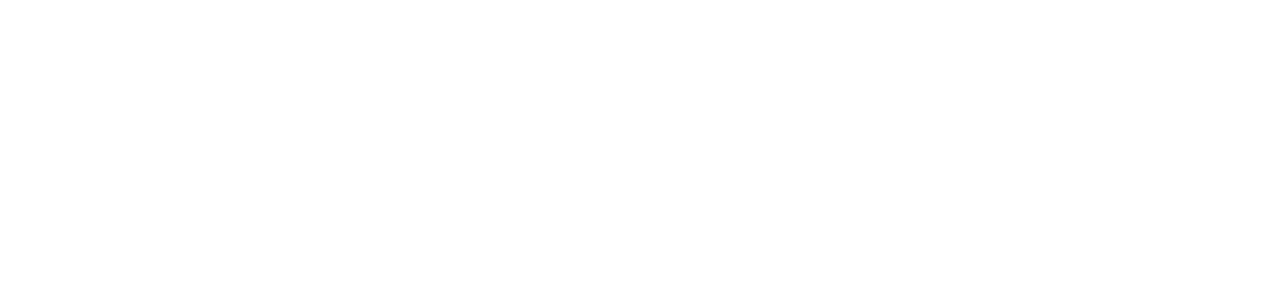
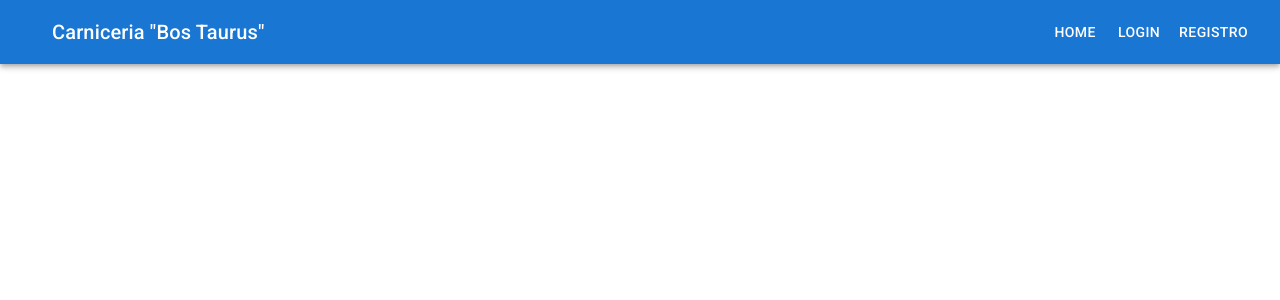
Before and after one commit to blicsi/TP3-curso-React, a React (Create React App) app in the folder tp3_pablo_gross_ferico_escobar/: page / in a window 1280 px wide. Shown: the top 300 px of the page. Built offline with nearby package versions, Linux system fonts and the light colour scheme.

Commit message:
version 0.1.5 maquetado hecho

```diff
--- a/tp3_pablo_gross_ferico_escobar/src/componentes/navbar.js
+++ b/tp3_pablo_gross_ferico_escobar/src/componentes/navbar.js
@@ -1,8 +1,41 @@
+import * as React from 'react';
+import AppBar from '@mui/material/AppBar';
+import Box from '@mui/material/Box';
+import Toolbar from '@mui/material/Toolbar';
+import Typography from '@mui/material/Typography';
+import Button from '@mui/material/Button';
+import IconButton from '@mui/material/IconButton';
+import { Link } from "react-router-dom";
+
 const Navbar = () => {
+
+    function handleButtononClicl(){
+
+    }
+
     return (
         <>
+        <Box sx={{ flexGrow: 1 }}>
+            <AppBar position="static" >
+            <Toolbar>
+            <IconButton
+                size="large"
+                edge="start"
+                color="secondary"
+                aria-label="menu"
+                sx={{ mr: 2 }}
+            >
+            </IconButton>
+            <Typography variant="h6" component="div" sx={{ flexGrow: 1 }}>
+                Carniceria "Bos Taurus"
+            </Typography>
+            <Button color="inherit" onClick= {() => handleButtonClick} to="/">Home</Button>
+            <Button color="inherit" onClick={Link} to="/login">Login</Button>
+            <Button color="inherit">Registro</Button>
+            </Toolbar>
+            </AppBar>
+        </Box>
         </>
      );
 }
-
 export default Navbar;
```
Also changed, not shown: tp3_pablo_gross_ferico_escobar/src/paginas/NotFound.js (added, +10 -0 lines).
